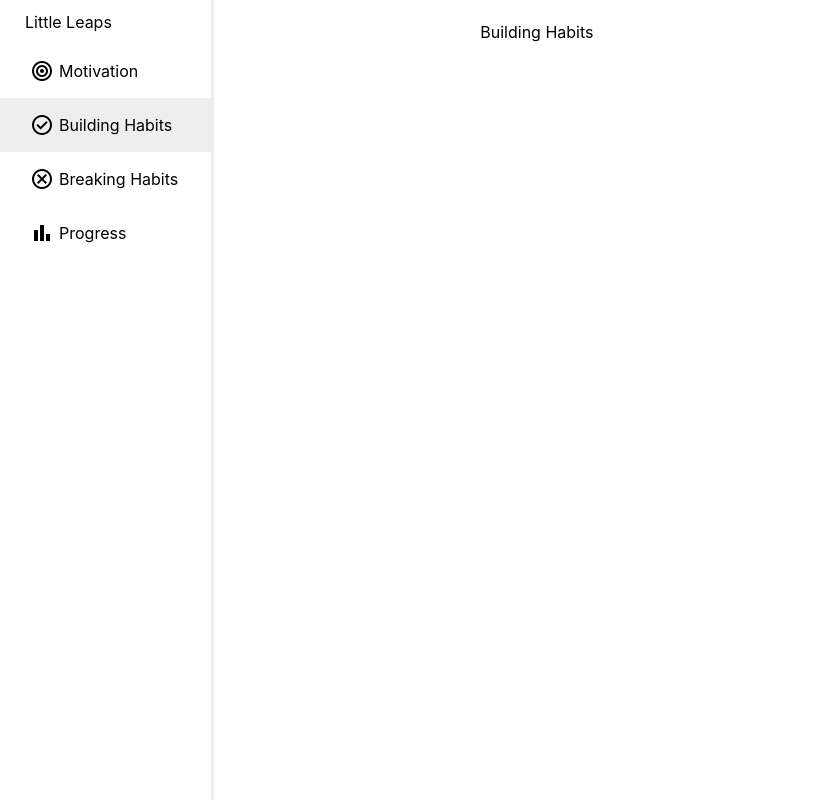
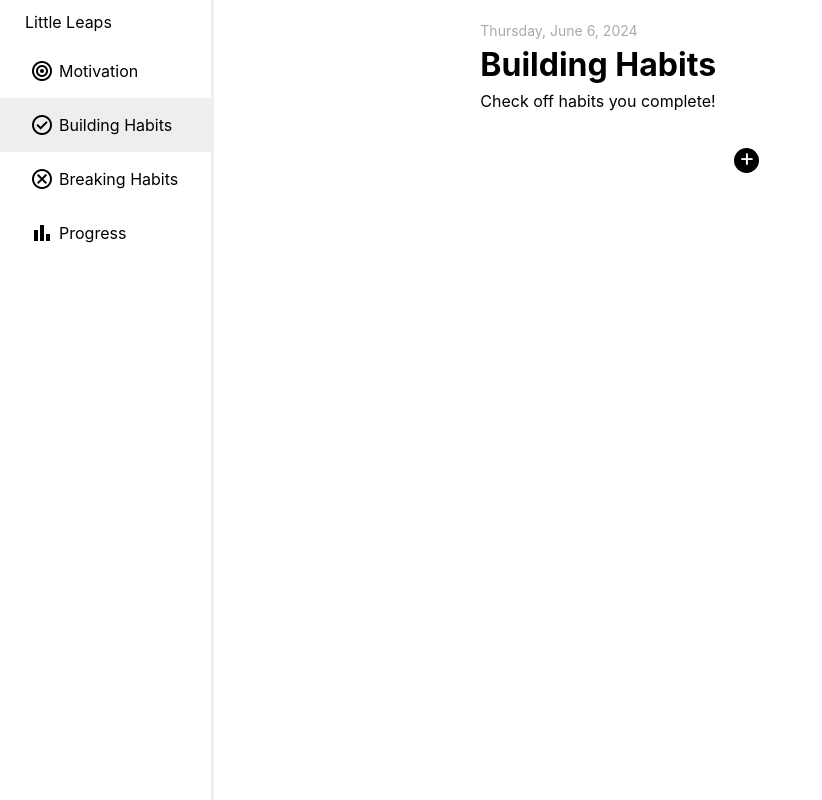
Before and after one commit to Chris-Tamayo/little-leaps, a React (Vite) app in the folder client/: page /building-habits in a window 1280 px wide. Shown: the whole page, without its empty margins (0-822 px from the left). Built offline with nearby package versions, Linux system fonts and the light colour scheme.

Commit message:
Add building habits checkboxes and date

```diff
--- a/client/package.json
+++ b/client/package.json
@@ -10,6 +10,7 @@
     "preview": "vite preview"
   },
   "dependencies": {
+    "luxon": "^3.4.4",
     "react": "^18.2.0",
     "react-dom": "^18.2.0"
   },
--- a/client/src/index.css
+++ b/client/src/index.css
@@ -22,6 +22,11 @@ section {
 .section-heading {
   font-size: xx-large;
   font-weight: bold;
+}
+
+.date {
+  color: #aaaaaa;
+  font-size: 14px;
 }
 
 .entry-section {
@@ -51,14 +56,19 @@ section {
   outline: none;
 }
 
-.delete-input-button {
+.entry-checkbox {
+  margin-right: 10px;
+}
+
+.entry-button {
   display: none;
   width: 20px;
   height: 20px;
   color: #aaaaaa;
+  margin-left: 5px;
 }
 
-.delete-input-button:hover {
+.entry-button:hover {
   color: black;
 }
 
@@ -101,16 +111,6 @@ Floating button
   border: black solid;
 }
 
-.form-label {
-  display: block;
-}
-
-.form-text-input {
-  border: black solid;
-  padding: 5px;
-  width: 100%;
-}
-
 .material-symbols-outlined {
   font-variation-settings:
   'FILL' 0,
--- a/client/src/output.css
+++ b/client/src/output.css
@@ -21,6 +21,11 @@ section {
 .section-heading {
   font-size: xx-large;
   font-weight: bold;
+}
+
+.date {
+  color: #aaaaaa;
+  font-size: 14px;
 }
 
 .entry-section {
@@ -50,14 +55,19 @@ section {
   outline: none;
 }
 
-.delete-input-button {
+.entry-checkbox {
+  margin-right: 10px;
+}
+
+.entry-button {
   display: none;
   width: 20px;
   height: 20px;
   color: #aaaaaa;
+  margin-left: 5px;
 }
 
-.delete-input-button:hover {
+.entry-button:hover {
   color: black;
 }
 
@@ -97,16 +107,6 @@ Floating button
   background-color: white;
   color: black;
   border: black solid;
-}
-
-.form-label {
-  display: block;
-}
-
-.form-text-input {
-  border: black solid;
-  padding: 5px;
-  width: 100%;
 }
 
 .material-symbols-outlined {
@@ -734,6 +734,10 @@ video {
   justify-content: center;
 }
 
+.line-through {
+  text-decoration-line: line-through;
+}
+
 .blur {
   --tw-blur: blur(8px);
   filter: var(--tw-blur) var(--tw-brightness) var(--tw-contrast) var(--tw-grayscale) var(--tw-hue-rotate) var(--tw-invert) var(--tw-saturate) var(--tw-sepia) var(--tw-drop-shadow);
--- a/client/src/views/BuildingHabitsPage.tsx
+++ b/client/src/views/BuildingHabitsPage.tsx
@@ -1,15 +1,124 @@
 import Navbar from "../components/Navbar";
+import { DateTime } from "luxon";
 
 function BuildingHabitsPage() {
+  function handleAddButtonClicked() {
+    const entrySection = document.querySelector(".entry-section");
+
+    // Entry container
+    const div = document.createElement("div");
+    div.classList.add("entry");
+
+    // Text input
+    const input = document.createElement("input");
+    input.classList.add("entry-input");
+    input.placeholder = "ex. Read 10 pages; Make bed; Run for 30 minutes";
+
+    addTextInputEventListeners(input, div);
+
+    // Edit button
+    const editButton = document.createElement("button");
+    editButton.classList.add("entry-button");
+
+    const editIcon = document.createElement("span");
+    editIcon.classList.add("material-symbols-outlined");
+    editIcon.innerHTML = "edit";
+
+    editButton.appendChild(editIcon);
+
+    addButtonEventListeners(editButton, div);
+
+    // Delete button
+    const deleteButton = document.createElement("button");
+    deleteButton.classList.add("entry-button");
+
+    const deleteIcon = document.createElement("span");
+    deleteIcon.classList.add("material-symbols-outlined");
+    deleteIcon.innerHTML = "close";
+
+    deleteButton.appendChild(deleteIcon);
+
+    addButtonEventListeners(deleteButton, div);
+    addDeleteButtonEventListeners(deleteButton, div);
+
+    // Checkbox
+    const checkbox = document.createElement("input");
+    checkbox.classList.add("entry-checkbox");
+    checkbox.type = "checkbox";
+
+    addCheckboxEventListeners(checkbox, input);
+
+    // Add entry to entry section
+    div.appendChild(checkbox);
+    div.appendChild(input);
+    div.appendChild(editButton);
+    div.appendChild(deleteButton);
+
+    if (entrySection !== null) {
+      entrySection.appendChild(div);
+      input.focus();
+    }
+  }
+
+  function addTextInputEventListeners(input: HTMLInputElement, div: HTMLDivElement) {
+    input.addEventListener("blur", () => {
+      // Remove entry if nothing was entered
+      if (input.value === "") {
+        div.remove();
+      }
+    })
+
+    input.addEventListener("keydown", (e) => {
+      if (e.key === 'Enter') {
+        input.blur();
+      }
+    })
+  }
+
+  function addButtonEventListeners(button: HTMLButtonElement, div: HTMLDivElement) {
+    div.addEventListener("mouseover", () => {
+      button.style.display = "block";
+    })
+
+    div.addEventListener("mouseout", () => {
+      button.style.display = "none";
+    })
+  }
+
+  function addDeleteButtonEventListeners(deleteButton: HTMLButtonElement, div: HTMLDivElement) {
+    deleteButton.addEventListener("click", () => {
+      div.remove();
+    })
+  }
+
+  function addCheckboxEventListeners(checkbox: HTMLInputElement, input: HTMLInputElement) {
+    checkbox.addEventListener("change", () => {
+      if (checkbox.checked) {
+        input.style.textDecoration = "line-through";
+        input.style.color = "#aaaaaa";
+      } else {
+        input.style.textDecoration = "none";
+        input.style.color = "black";
+      }
+    })
+  }
+
   return (
     <div className="flex">
-        <Navbar/>
-        <section className="flex justify-center w-full">
-          <div className="w-1/2">
-            <h1>Building Habits</h1>
+      <Navbar/>
+      <section className="flex justify-center w-full">
+        <div className="w-1/2">
+          <p className="date">{DateTime.now().toLocaleString(DateTime.DATE_HUGE)}</p>
+          <h1 className="section-heading">Building Habits</h1>
+          <p>Check off habits you complete!</p>
+          <div className="entry-section">
           </div>
-        </section>
-      </div>
+          <div className="flex justify-center">
+            <button onClick={handleAddButtonClicked} className="add-button">+</button>
+          </div>
+        </div>
+      </section>
+    </div>
   )
 }
 
--- a/client/src/views/MotivationPage.tsx
+++ b/client/src/views/MotivationPage.tsx
@@ -1,4 +1,5 @@
 import Navbar from "../components/Navbar";
+import { DateTime } from "luxon";
 
 function MotivationPage() {
   function handleAddButtonClicked() {
@@ -17,7 +18,7 @@ function MotivationPage() {
 
     // Delete button
     const deleteButton = document.createElement("button");
-    deleteButton.classList.add("delete-input-button");
+    deleteButton.classList.add("entry-button");
 
     const deleteIcon = document.createElement("span");
     deleteIcon.classList.add("material-symbols-outlined");
@@ -72,6 +73,7 @@ function MotivationPage() {
         <Navbar/>
         <section className="flex justify-center w-full">
           <div className="w-1/2">
+            <p className="date">{DateTime.now().toLocaleString(DateTime.DATE_HUGE)}</p>
             <h1 className="section-heading">Motivation</h1>
             <p>What kind of person do you aspire to be?</p>
             <div className="entry-section">
```
Also changed, not shown: 1 other file (tests, documents, lock files or other folders).
